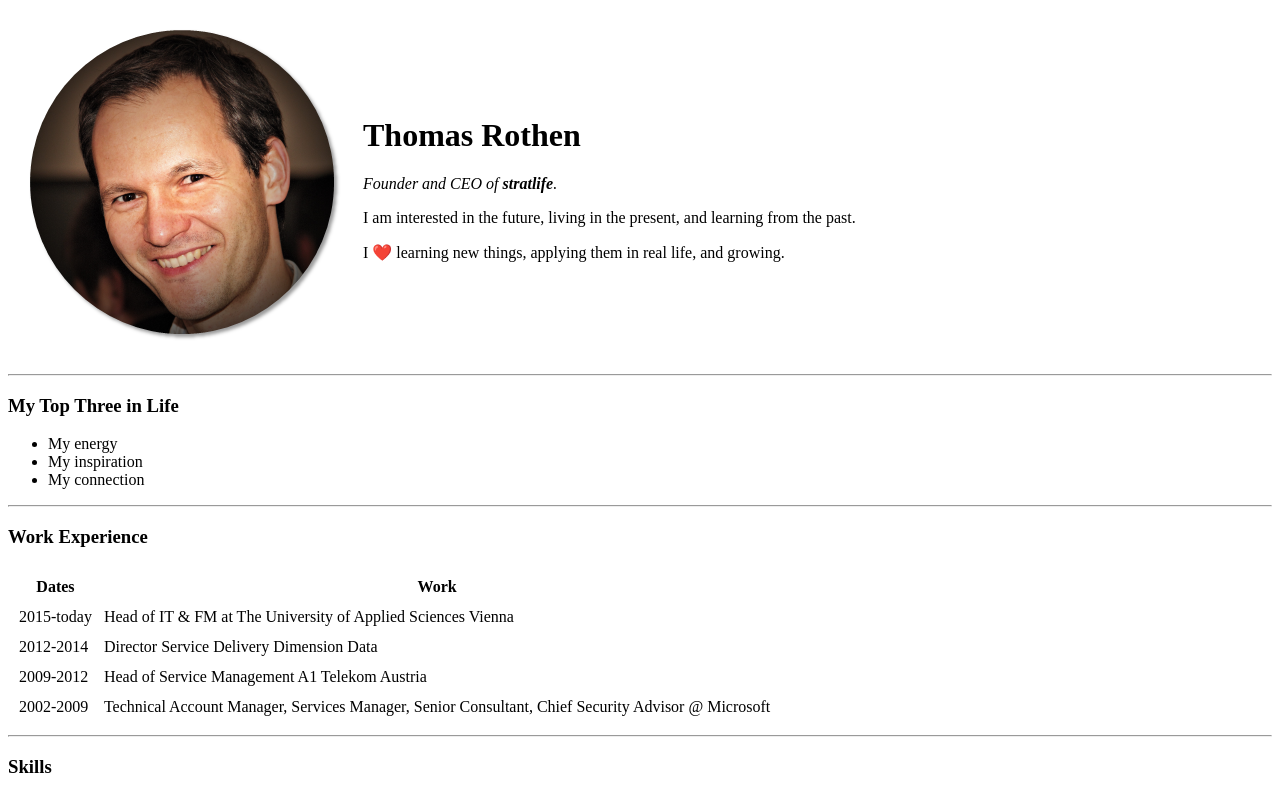
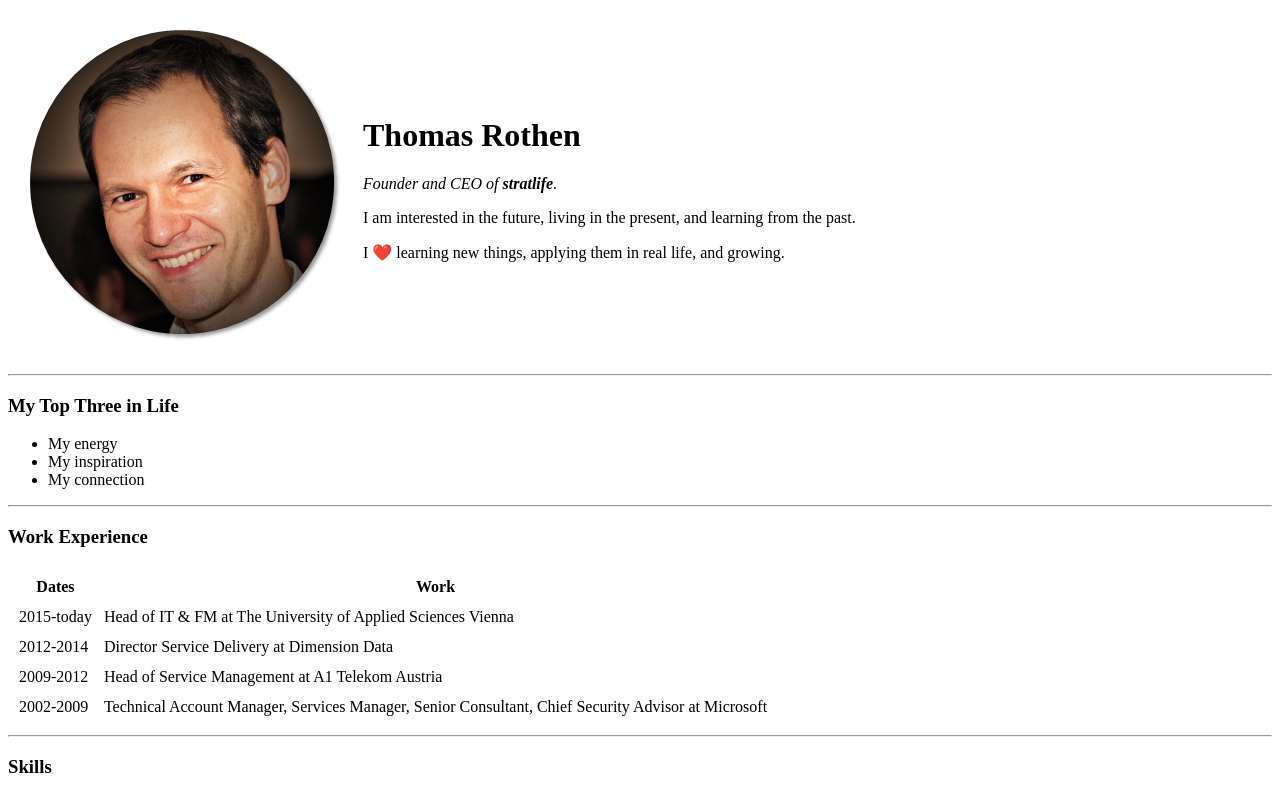
Before and after one commit to Captain-Tom/cv, a plain HTML site: page index.html in a window 1280 px wide. Shown: the top 793 px of the page. Drawn offline with Linux system fonts and the light colour scheme.

Commit message:
Add files via upload

```diff
--- a/index.html
+++ b/index.html
@@ -40,15 +40,15 @@
         </tr>
         <tr>
           <td>2012-2014</td>
-          <td>Director Service Delivery Dimension Data</td>
+          <td>Director Service Delivery at Dimension Data</td>
         </tr>
         <tr>
           <td>2009-2012</td>
-          <td>Head of Service Management A1 Telekom Austria</td>
+          <td>Head of Service Management at A1 Telekom Austria</td>
         </tr>
         <tr>
             <td>2002-2009</td>
-            <td>Technical Account Manager, Services Manager, Senior Consultant, Chief Security Advisor @ Microsoft</td>
+            <td>Technical Account Manager, Services Manager, Senior Consultant, Chief Security Advisor at Microsoft</td>
           </tr>
       </tbody>
     </table>
```
